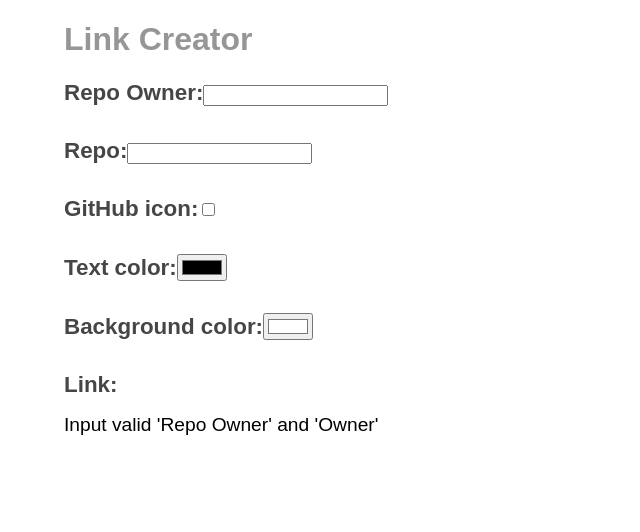
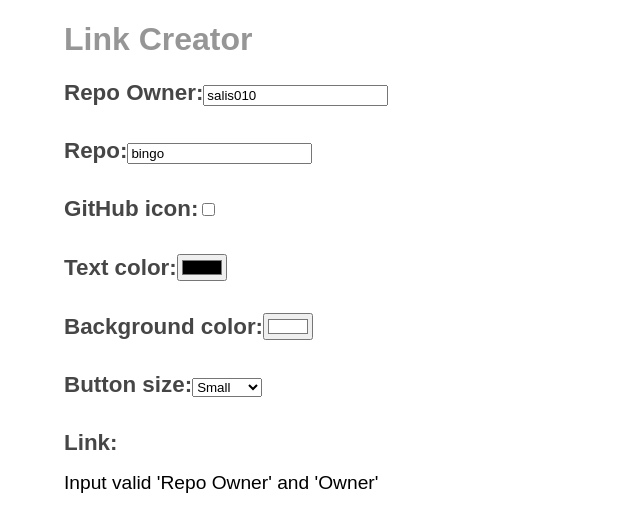
Before and after one commit to salis010/superchat-frontend-challenge, a React app: page / in a window 1280 px wide. Shown: the top 532 px of the page, without its empty margins (0-640 px from the left). Built offline with nearby package versions, Linux system fonts and the light colour scheme; the HTML template or start-up script is replaced by a standard one.

Commit message:
Adds button size option and preview to LinkCreator

```diff
--- a/src/components/link-creator/index.tsx
+++ b/src/components/link-creator/index.tsx
@@ -1,16 +1,16 @@
 import React, { useState } from "react"
-import { PageWrapper, FieldWrapper } from "../common/elements"
+import { PageWrapper, FieldWrapper, H2 } from "../common/elements"
 import { PageTitle } from "../common/page-title"
 import { Label } from "../common/label"
 import { Link } from "../common/link"
-import styled from "@emotion/styled"
+import { Card } from "../card/index"
 
 export const LinkCreator: React.FunctionComponent = () => {
     const INVALID_URL = "Input valid 'Repo Owner' and 'Owner'"
 
     const [linkParams, setLinkParams] = useState({
-        owner: "",
-        repo: "",
+        owner: "salis010",
+        repo: "bingo",
         githubIcon: false,
         color: "#000000",
         backgroundColor: "#FFFFFF",
@@ -95,10 +95,37 @@ export const LinkCreator: React.FunctionComponent = () => {
                         onChange={handleOnChange}
                     />
                 </FieldWrapper>
+                <FieldWrapper>
+                    <Label text="Button size" />
+                    <select
+                        id="buttonSize"
+                        value={linkParams.buttonSize}
+                        onChange={handleOnChange}
+                    >
+                        <option value="small">Small</option>
+                        <option value="medium">Medium</option>
+                        <option value="large">Large</option>
+                    </select>
+                </FieldWrapper>
 
                 <Label text="Link" />
                 <Link url={link.url} isValidUrl={link.isValidUrl} />
             </form>
+            {link.isValidUrl && (
+                <>
+                    <H2>Card Preview</H2>
+                    <Card
+                        repo={linkParams.repo}
+                        owner={linkParams.owner}
+                        githubIcon={linkParams.githubIcon}
+                        description="To be provided"
+                        stars={666}
+                        buttonSize={linkParams.buttonSize}
+                        color={linkParams.color}
+                        backgroundColor={linkParams.backgroundColor}
+                    />
+                </>
+            )}
         </PageWrapper>
     )
 }
```
